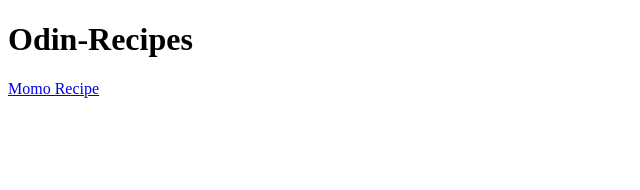
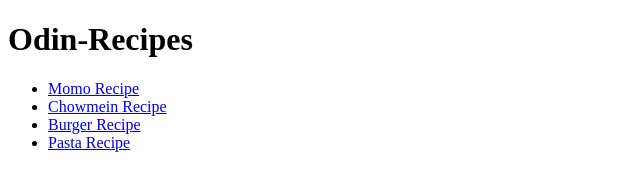
Before and after one commit to BangBangOperator/odin-recipes, a plain HTML site: page index.html in a window 1280 px wide. Shown: the whole page, without its empty margins (0-640 px from the left). Drawn offline with Linux system fonts and the light colour scheme.

Commit message:
Added 3 more new recipe's link to the index page

```diff
--- a/index.html
+++ b/index.html
@@ -7,6 +7,11 @@
 </head>
 <body>
     <h1>Odin-Recipes</h1>
-    <a href="recipes/momo.html">Momo Recipe</a>
+    <ul>
+        <li><a href="recipes/momo.html">Momo Recipe</a></li>
+        <li><a href="recipes/chowmein.html">Chowmein Recipe</a></li>
+        <li><a href="recipes/burger.html">Burger Recipe</a></li>
+        <li><a href="recipes/pasta.html">Pasta Recipe</a></li>
+    </ul>
 </body>
 </html>
```
